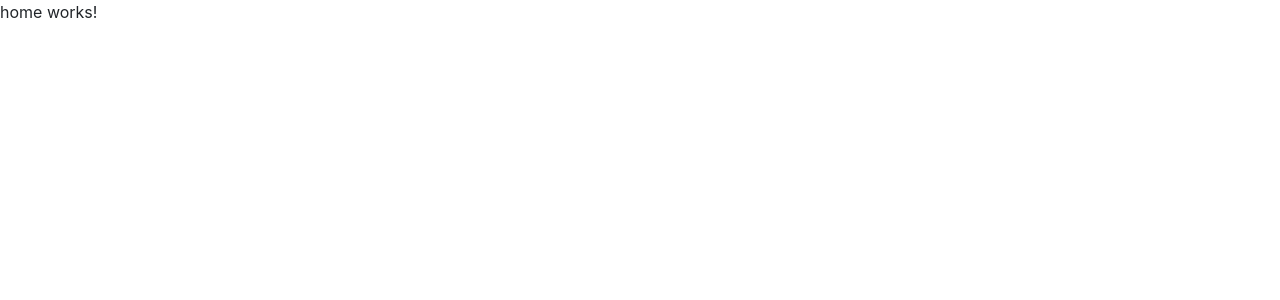
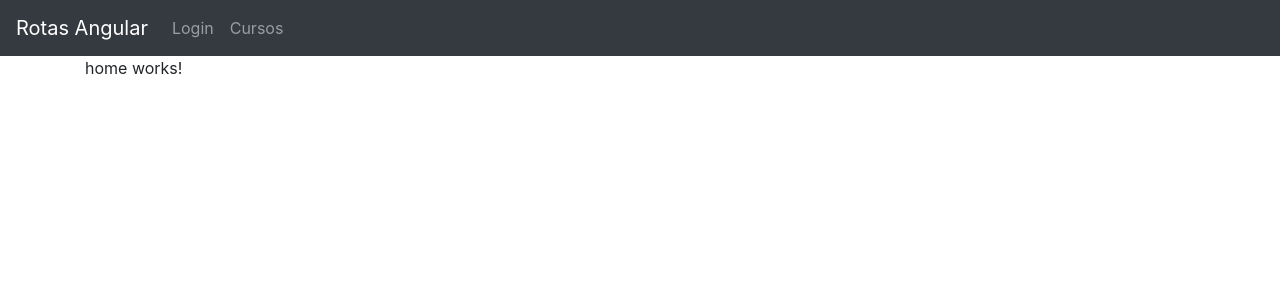
Before and after one commit to vinilanzoni/angular-101, an Angular app in the folder rotas/: page / in a window 1280 px wide. Shown: the top 300 px of the page. Built offline with nearby package versions, Linux system fonts and the light colour scheme.

Commit message:
Aula 51 - Rotas: RouterLink: definindo rotas no template https://youtu.be/zmlooouhauE

```diff
--- a/rotas/src/app/app.component.html
+++ b/rotas/src/app/app.component.html
@@ -1 +1,17 @@
-<router-outlet></router-outlet>
+<!-- As a heading -->
+<nav class="navbar navbar-expand-md navbar-dark bg-dark">
+<a routerLink="" class="navbar-brand">Rotas Angular</a>
+<button class="navbar-toggler" type="button" data-toggle="collapse" data-target="#navbarNav" aria-controls="navbarNav"
+    aria-expanded="false" aria-label="Toggle navigation">
+    <span class="navbar-toggler-icon"></span>
+</button>
+<div class="collapse navbar-collapse" id="navbarNav">
+    <div class="navbar-nav">
+        <a class="nav-item nav-link" routerLink="/login" routerLinkActive="router-link-active" >Login</a>
+        <a class="nav-item nav-link" routerLink="/cursos">Cursos</a>
+    </div>
+</div>
+</nav>
+<div class="container">
+    <router-outlet></router-outlet>
+</div>
```
